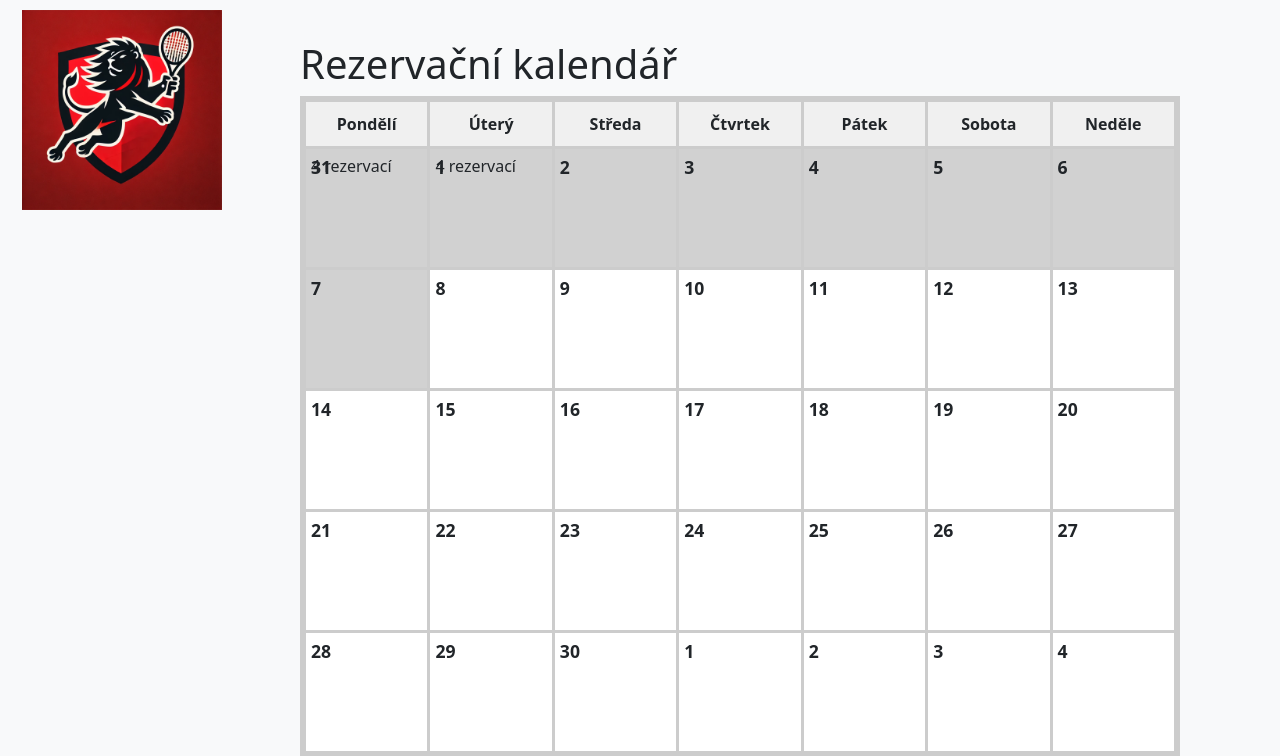
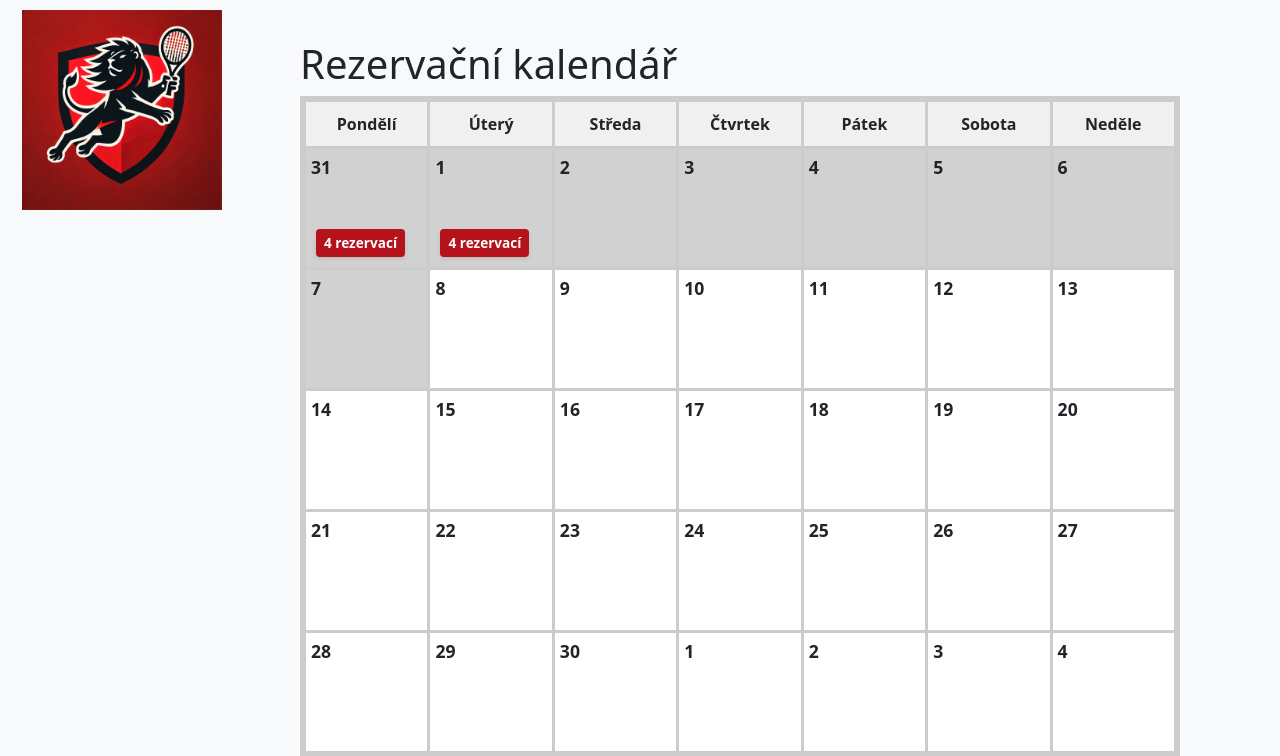
Before and after one commit to OXeFeN/TCR, a Django app: page /reservation/ in a window 1280 px wide. Shown: the part 50-806 px from the top of the page. Run offline with Django 5.2, Linux system fonts and the light colour scheme; data comes from the database, SQL or seed files in the repository; both versions use the stored data as it was after the commit.

Commit message:
Reservation p5.1
Visual update

```diff
--- a/TCR/static/css/style.css
+++ b/TCR/static/css/style.css
@@ -196,7 +196,7 @@
 .modal {
   display: none; /* Skryto, dokud není aktivní */
   position: fixed;
-  z-index: 1000;
+  z-index: 1500;
   left: 0;
   top: 0;
   width: 100%;
@@ -245,3 +245,15 @@
   background-color: #d1d1d1;
   pointer-events: none;  /* zabrání interakci, včetně hover efektů */
 }
+.reservation-info {
+  font-size: 0.85em;         /* Menší text */
+  font-weight: bold;         /* Tučný text */
+  color: #ffffff;            /* Barva textu */
+  background-color: #b5121b; /* Zelené pozadí (můžete změnit na libovolnou barvu) */
+  padding: 4px 8px;          /* Vnitřní odsazení */
+  border-radius: 4px;        /* Zaoblení rohů */
+  position: absolute;        /* Absolutní pozicování */
+  bottom: 10px;               /* Umístění odspodu */
+  left: 10px;                 /* Umístění zleva */
+  box-shadow: 0 2px 4px rgba(0, 0, 0, 0.1);  /* Jemný stín pro lepší kontrast */
+}
```
Also changed, not shown: TCR/core/templates/header.html (+3 -6 lines), TCR/db.sqlite3.
